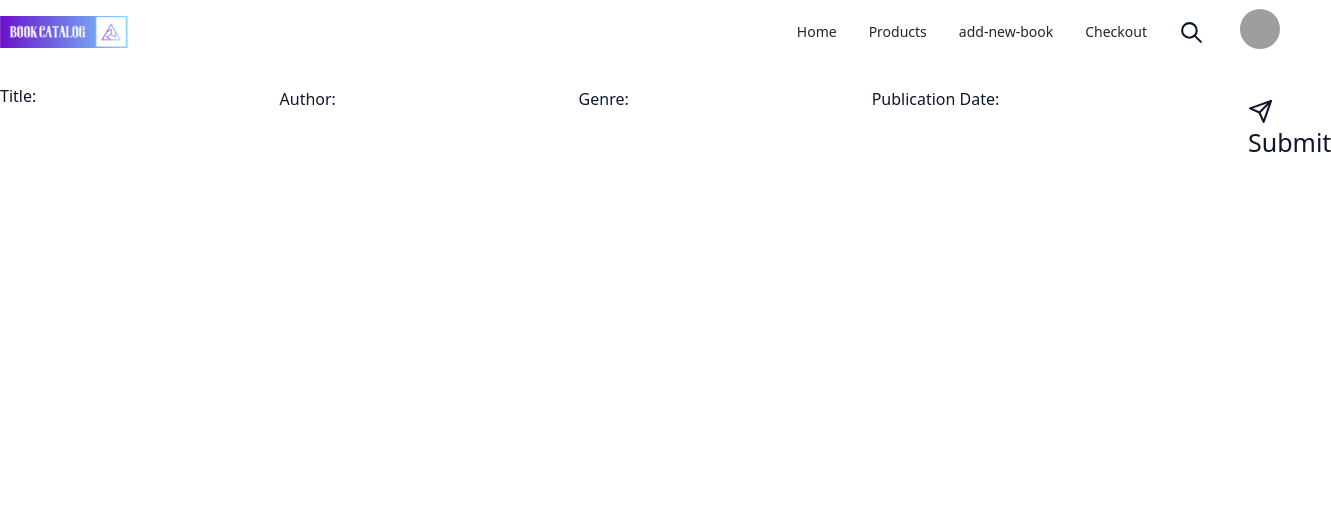
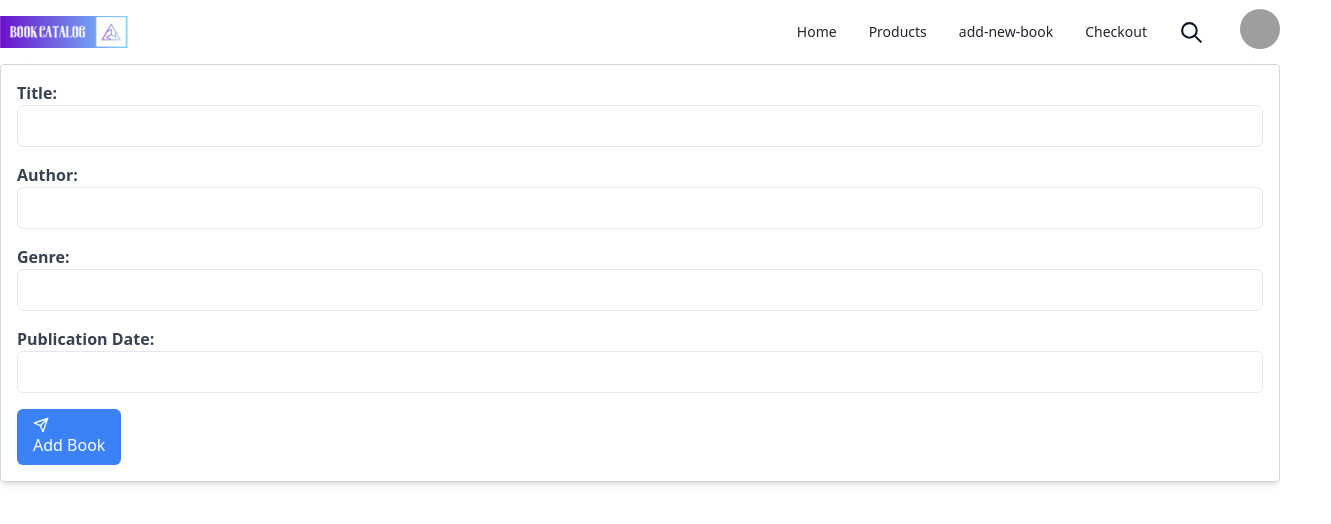
Before and after one commit to ShuvoProgram/Build-a-Simple-Book-Catalog-Application-FrontEnd, a React (Vite) app: page /add-new-book in a window 1280 px wide. Shown: the top 524 px of the page, 1331 px wide, since content can reach past the window. Built offline with nearby package versions, Linux system fonts and the light colour scheme; grey boxes are pictures that could not be loaded.

Commit message:
added user api

```diff
--- a/package.json
+++ b/package.json
@@ -27,6 +27,7 @@
     "class-variance-authority": "^0.7.0",
     "clsx": "^2.0.0",
     "date-fns": "^2.30.0",
+    "firebase": "^10.1.0",
     "lucide-react": "^0.263.1",
     "path": "^0.12.7",
     "react": "^18.2.0",
--- a/src/lib/firebase.ts
+++ b/src/lib/firebase.ts
@@ -0,0 +1,20 @@
+// Import the functions you need from the SDKs you need
+import { initializeApp } from 'firebase/app';
+import { getAuth } from 'firebase/auth';
+// TODO: Add SDKs for Firebase products that you want to use
+// https://firebase.google.com/docs/web/setup#available-libraries
+
+// Your web app's Firebase configuration
+const firebaseConfig = {
+  apiKey: 'AIzaSyBWlwJAiWZOkWXYITAHwW7fjlfbn6QnjcY',
+  authDomain: 'book-catalog-164fa.firebaseapp.com',
+  projectId: 'book-catalog-164fa',
+  storageBucket: 'book-catalog-164fa.appspot.com',
+  messagingSenderId: '371671734952',
+  appId: '1:371671734952:web:f756c186e81b5f38ab409d',
+};
+
+// Initialize Firebase
+const app = initializeApp(firebaseConfig);
+
+export const auth = getAuth(app);
--- a/src/pages/AddedBooks.tsx
+++ b/src/pages/AddedBooks.tsx
@@ -41,27 +41,63 @@ const handleChange = (event: ChangeEvent<HTMLInputElement>) => {
   };
 
   return (
-    <div className="max-w-7xl mx-auto mt-5">
-        <form className="flex gap-5 items-center" onSubmit={handleSubmit}>
+    <div className="p-4 border border-gray-300 rounded shadow-md">
+      <form onSubmit={handleSubmit} className="space-y-4">
         <div>
-        <label>Title:</label>
-        <input className="min-h-[30px]" type="text" onChange={handleChange} value={inputValue} />
+          <label htmlFor="title" className="block text-gray-700 font-bold">
+            Title:
+          </label>
+          <input
+            type="text"
+            id="title"
+            onChange={handleChange} value={inputValue}
+            className="w-full px-3 py-2 border rounded-md focus:outline-none focus:border-blue-500"
+          />
         </div>
+
         <div>
-        <label>Author:</label>
-        <input type="text" value={inputValue} onChange={handleChange} />
+          <label htmlFor="author" className="block text-gray-700 font-bold">
+            Author:
+          </label>
+          <input
+            type="text"
+            id="author"
+            onChange={handleChange} value={inputValue}
+            className="w-full px-3 py-2 border rounded-md focus:outline-none focus:border-blue-500"
+          />
         </div>
+
         <div>
-        <label>Genre:</label>
-        <input type="text" value={inputValue} onChange={handleChange} />
+          <label htmlFor="genre" className="block text-gray-700 font-bold">
+            Genre:
+          </label>
+          <input
+            type="text"
+            id="genre"
+            onChange={handleChange} value={inputValue}
+            className="w-full px-3 py-2 border rounded-md focus:outline-none focus:border-blue-500"
+          />
         </div>
+
         <div>
-        <label>Publication Date:</label>
-        <input type="text" value={inputValue} onChange={handleChange} />
+          <label htmlFor="publicationDate" className="block text-gray-700 font-bold">
+            Publication Date:
+          </label>
+          <input
+            type="text"
+            id="publicationDate"
+            onChange={handleChange} value={inputValue}
+            className="w-full px-3 py-2 border rounded-md focus:outline-none focus:border-blue-500"
+          />
         </div>
-      <button type="submit" className="rounded-full h-10 w-10 p-2 text-[25px]">
+
+        <button
+          type="submit"
+          className="bg-blue-500 text-white px-4 py-2 rounded-md hover:bg-blue-600 focus:outline-none focus:bg-blue-600"
+        >
           <FiSend />
-        Submit</button>
+          Add Book
+        </button>
       </form>
     </div>
   );
--- a/src/redux/features/books/booksApi.ts
+++ b/src/redux/features/books/booksApi.ts
@@ -1,16 +1,16 @@
-import { api } from "@/redux/api/apiSlice";
+import { api } from '@/redux/api/apiSlice';
 
 const bookApi = api.injectEndpoints({
   endpoints: (builder) => ({
     postBooks: builder.mutation({
       query: (data) => ({
         url: `/book`,
-        method: "POST",
+        method: 'POST',
         body: data,
       }),
     }),
     getBooks: builder.query({
-      query: () => "/books",
+      query: () => '/books',
     }),
     singleBook: builder.query({
       query: (id) => `/book/${id}`,
--- a/src/redux/features/books/booksSlice.ts
+++ b/src/redux/features/books/booksSlice.ts
@@ -0,0 +1,34 @@
+import { createSlice, PayloadAction } from '@reduxjs/toolkit';
+
+interface IBooks {
+  status: 'idle' | 'loading' | 'succeeded' | 'failed';
+  error: string | null;
+}
+
+const initialState: IBooks = {
+  status: 'idle',
+  error: null,
+};
+
+const bookSlice = createSlice({
+  name: 'book',
+  initialState,
+  reducers: {
+    postRequestPending: (state) => {
+      state.status = 'loading';
+      state.error = null;
+    },
+    postRequestSuccess: (state) => {
+      state.status = 'succeeded';
+    },
+    postRequestFailed: (state, action: PayloadAction<string>) => {
+      state.status = 'failed';
+      state.error = action.payload;
+    },
+  },
+});
+
+export const { postRequestPending, postRequestSuccess, postRequestFailed } =
+  bookSlice.actions;
+
+export default bookSlice.reducer;
--- /dev/null
+++ b/src/redux/features/user/userSlice.ts
@@ -0,0 +1,97 @@
+import { auth } from '@/lib/firebase';
+import { createAsyncThunk, createSlice, PayloadAction } from '@reduxjs/toolkit';
+import {
+  createUserWithEmailAndPassword,
+  signInWithEmailAndPassword,
+} from 'firebase/auth';
+
+interface IUserState {
+  user: {
+    email: string | null;
+  };
+  isLoading: boolean;
+  isError: boolean;
+  error: string | null;
+}
+
+interface ICredential {
+  email: string;
+  password: string;
+}
+
+const initialState: IUserState = {
+  user: {
+    email: null,
+  },
+  isLoading: false,
+  isError: false,
+  error: null,
+};
+
+export const createUser = createAsyncThunk(
+  'user/createUser',
+  async ({ email, password }: ICredential) => {
+    const data = await createUserWithEmailAndPassword(auth, email, password);
+
+    return data.user.email;
+  }
+);
+
+export const loginUser = createAsyncThunk(
+  'user/loginUser',
+  async ({ email, password }: ICredential) => {
+    const data = await signInWithEmailAndPassword(auth, email, password);
+
+    return data.user.email;
+  }
+);
+
+const userSlice = createSlice({
+  name: 'user',
+  initialState,
+  reducers: {
+    setUser: (state, action: PayloadAction<string | null>) => {
+      state.user.email = action.payload;
+    },
+    setLoading: (state, action: PayloadAction<boolean>) => {
+      state.isLoading = action.payload;
+    },
+  },
+  extraReducers: (builder) => {
+    builder
+      .addCase(createUser.pending, (state) => {
+        state.isLoading = true;
+        state.isError = false;
+        state.error = null;
+      })
+      .addCase(createUser.fulfilled, (state, action) => {
+        state.user.email = action.payload;
+        state.isLoading = false;
+      })
+      .addCase(createUser.rejected, (state, action) => {
+        state.user.email = null;
+        state.isLoading = false;
+        state.isError = true;
+        state.error = action.error.message!;
+      })
+      .addCase(loginUser.pending, (state) => {
+        state.isLoading = true;
+        state.isError = false;
+        state.error = null;
+      })
+      .addCase(loginUser.fulfilled, (state, action) => {
+        state.user.email = action.payload;
+        state.isLoading = false;
+      })
+      .addCase(loginUser.rejected, (state, action) => {
+        state.user.email = null;
+        state.isLoading = false;
+        state.isError = true;
+        state.error = action.error.message!;
+      });
+  },
+});
+
+export const { setUser, setLoading } = userSlice.actions;
+
+export default userSlice.reducer;
--- a/src/redux/store.ts
+++ b/src/redux/store.ts
@@ -1,7 +1,16 @@
-import { configureStore } from "@reduxjs/toolkit";
+import { configureStore } from '@reduxjs/toolkit';
+import userReducer from './features/user/userSlice';
+import booksSlice from './features/books/booksSlice';
+import { api } from './api/apiSlice';
 
 const store = configureStore({
-  reducer: {},
+  reducer: {
+    user: userReducer,
+    book: booksSlice,
+    [api.reducerPath]: api.reducer,
+  },
+  middleware: (getDefaultMiddleware) =>
+    getDefaultMiddleware().concat(api.middleware),
 });
 
 export type RootState = ReturnType<typeof store.getState>;
```
Also changed, not shown: vite.config.ts.timestamp-1690781209142-6199f0a3418bd.mjs (deleted, +0 -18 lines), 2 other files (tests, documents, lock files or other folders). Lines whose indentation alone changed are shown as unchanged.
